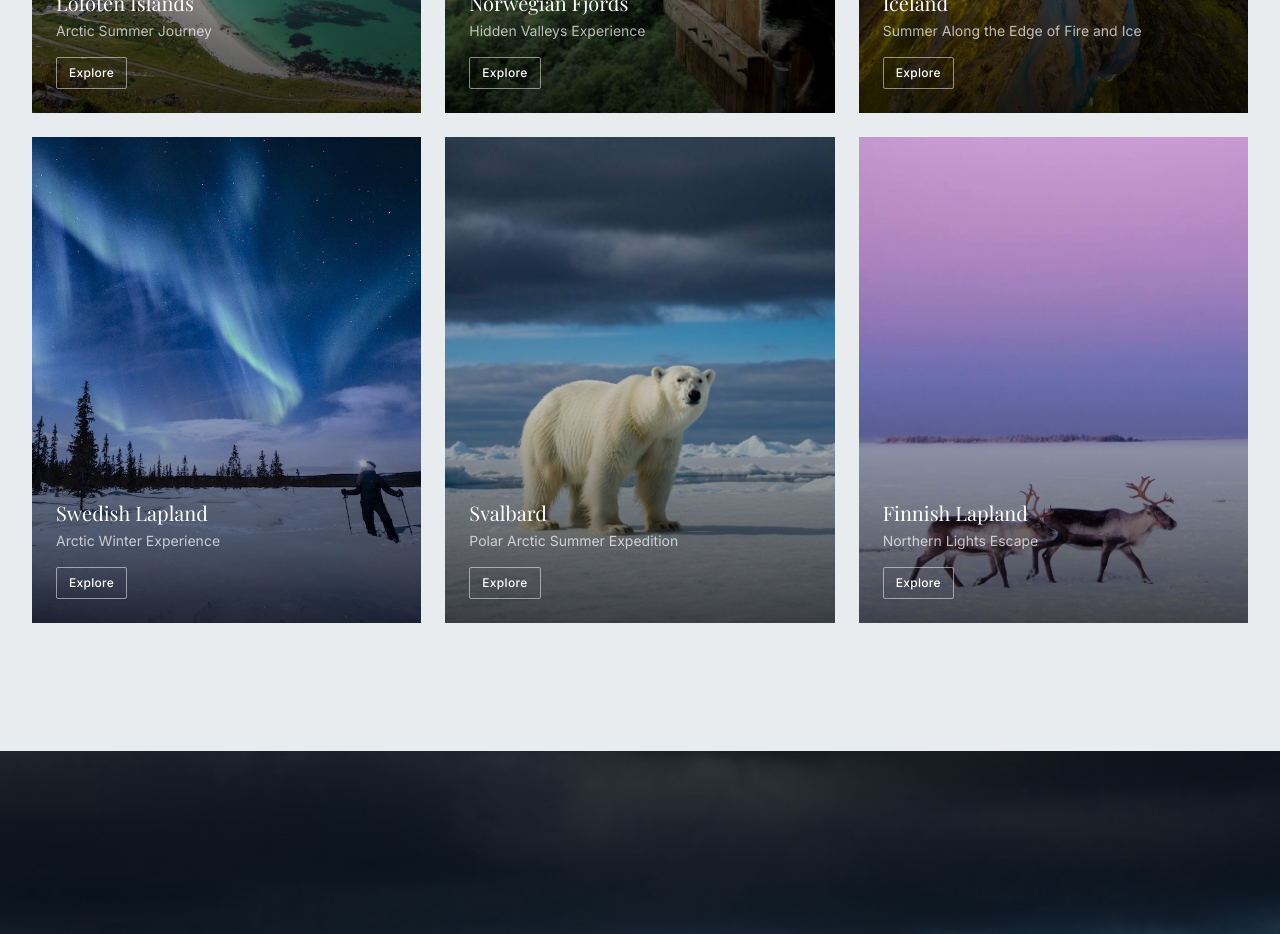
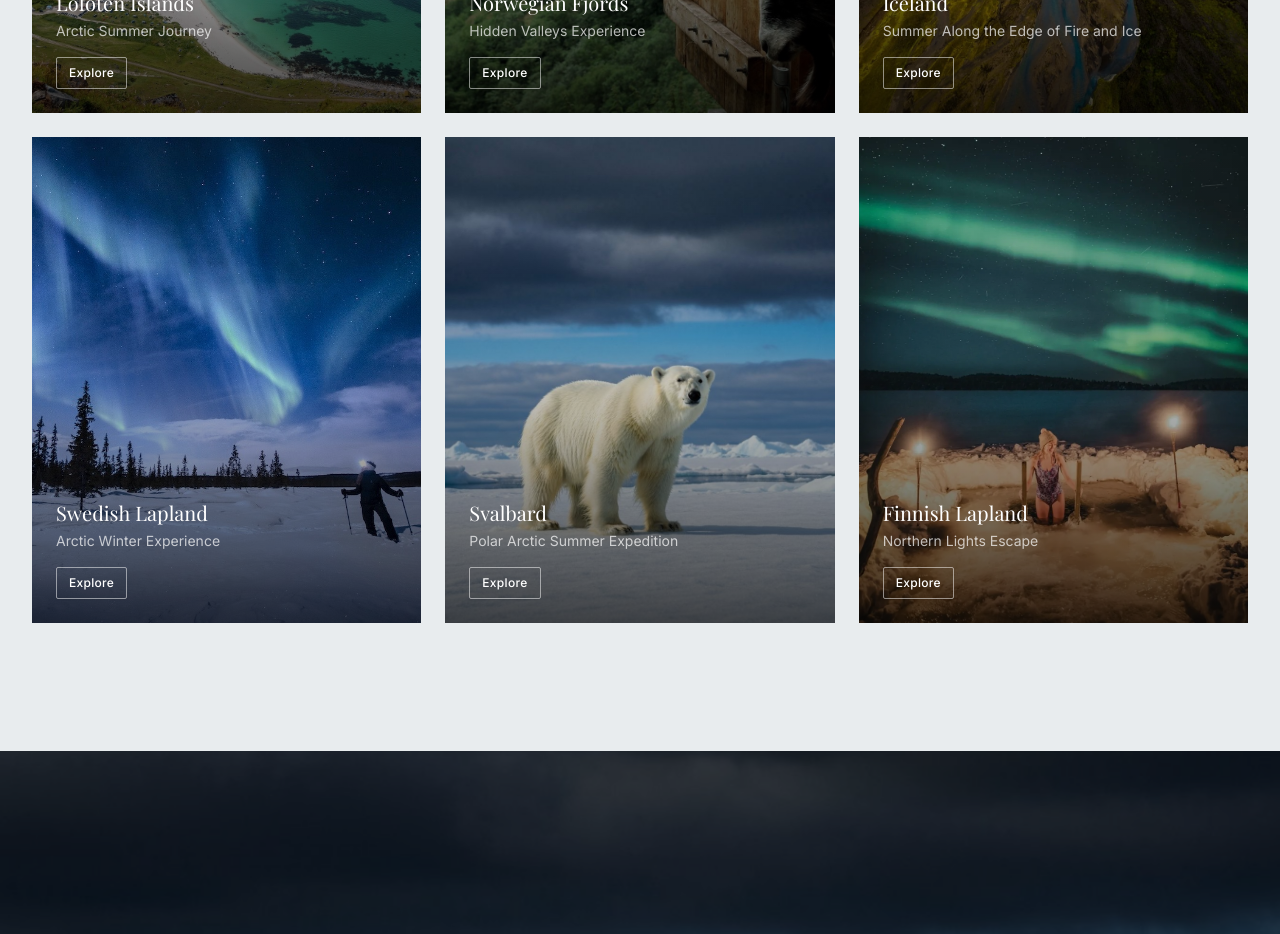
Before and after one commit to gioascia93/portfolio, a Next.js app: page / in a window 1280 px wide. Shown: the part 2360-3294 px from the top of the page. Built offline with nearby package versions, Linux system fonts and the light colour scheme; a web font is replaced by a local one.

Commit message:
feat: update featured itinerary image to wild blueberry sauna
Replaced Finnish Lapland image with wild blueberry sauna visual

```diff
--- a/components/home/featured-itineraries.tsx
+++ b/components/home/featured-itineraries.tsx
@@ -47,7 +47,7 @@ const itineraries = [
     slug: "finnish-lapland-northern-lights",
     title: "Finnish Lapland",
     subtitle: "Northern Lights Escape",
-    image: "/images/reindeer_finland.jpg",
+    image: "/images/wild_blueberry_sauna.webp",
   },
 ]
 
```
